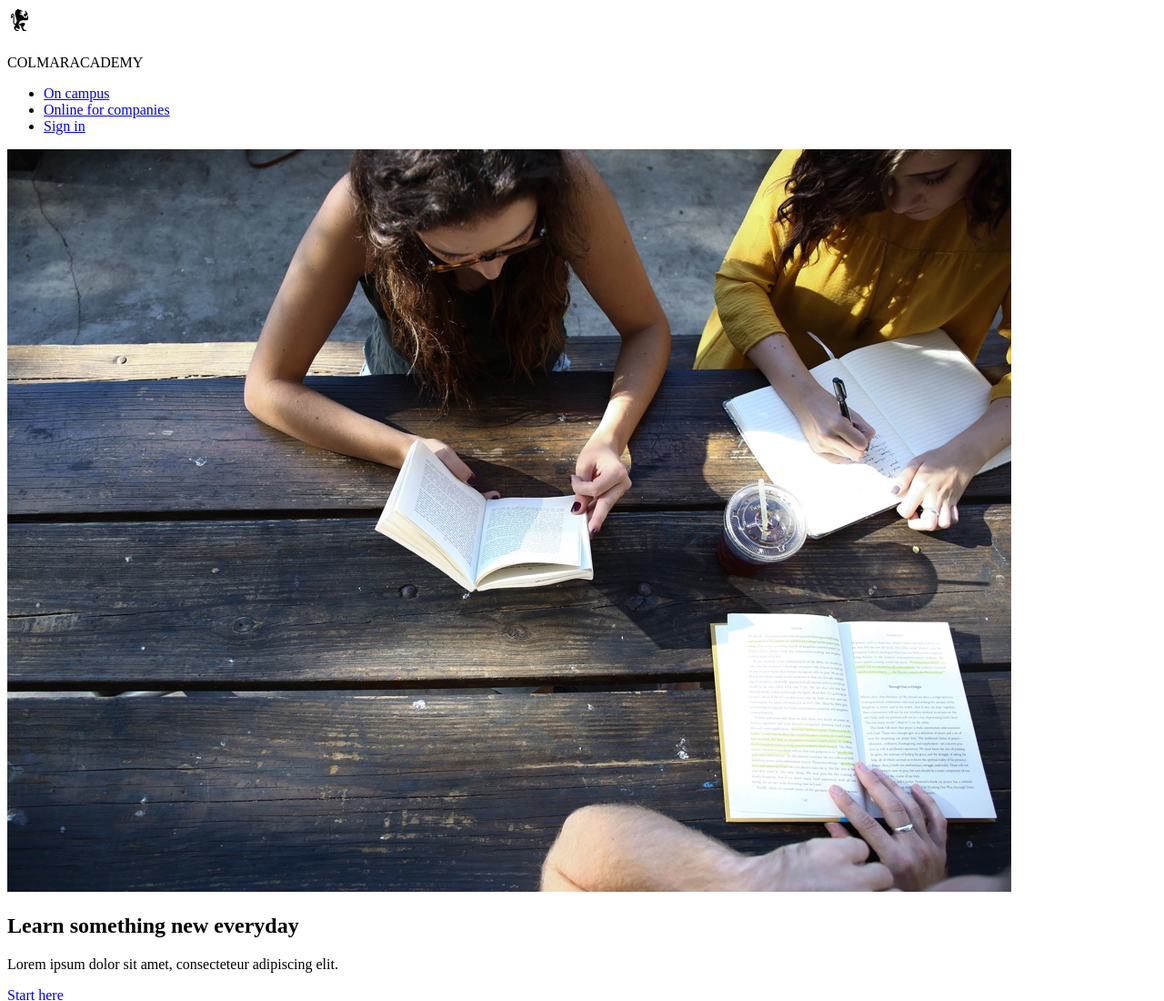
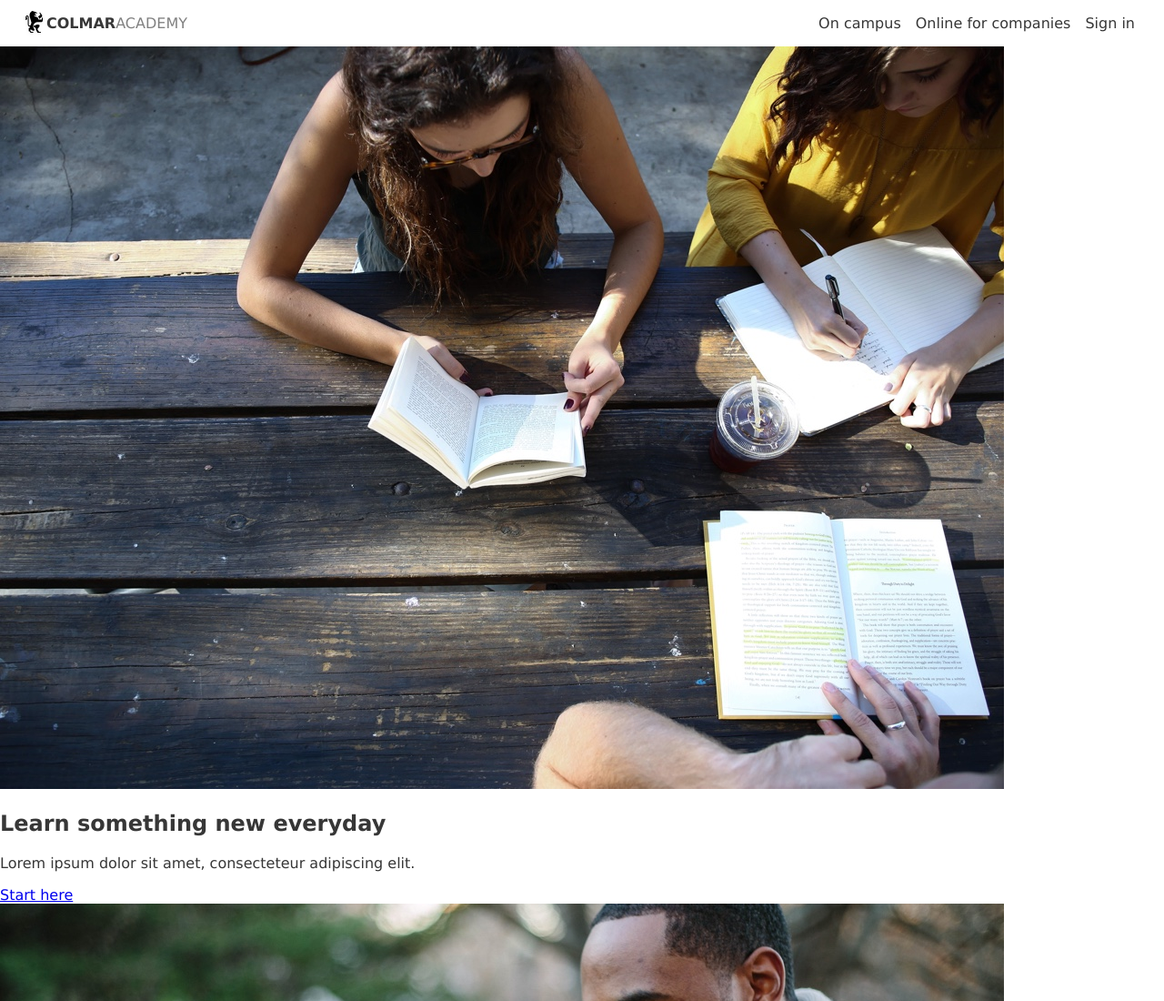
Before and after one commit to ddiegoep/ColmarAcademy, a plain HTML site: page index.html in a window 1280 px wide. Shown: the top 1100 px of the page at 91% size. Drawn offline with Linux system fonts and the light colour scheme.

Commit message:
Finish header

```diff
--- a/index.html
+++ b/index.html
@@ -5,13 +5,15 @@
     <meta charset="UTF-8">
     <meta http-equiv="X-UA-Compatible" content="IE=edge">
     <meta name="viewport" content="width=device-width, initial-scale=1.0">
+    <link rel="stylesheet" href="resources\css\style.css">
     <title>Colmar Academy</title>
 </head>
 
 <body>
     <header>
-        <img src="resources\images\ic-logo.svg" alt="Colmar Academy logo">
-        <p><span>COLMAR</span>ACADEMY</p>
+        <div><img src="resources\images\ic-logo.svg" alt="Colmar Academy logo">
+            <p><span>COLMAR</span>ACADEMY</p>
+        </div>
         <nav>
             <ul>
                 <li><a href="#">On campus</a></li>
--- a/resources/css/style.css
+++ b/resources/css/style.css
@@ -0,0 +1,52 @@
+/*Universal*/
+
+body{
+    font-family: 'Lucida Sans', 'Lucida Sans Regular', 'Lucida Grande', 'Lucida Sans Unicode', Geneva, Verdana, sans-serif;
+    font-size: 16px;
+    color: rgb(55, 55, 55);
+    margin: 0px;
+    padding: 0px;
+}
+
+/*Header*/
+
+header{
+    display: flex;
+    justify-content: space-between;
+    max-height: 4rem;
+}
+
+header div{
+    display: flex;
+    align-items: center;
+}
+
+header img{
+    display: inline-flex;
+    margin-left: 1.5rem;
+}
+
+header div p{
+    color: grey;
+}
+
+header div p span{
+    color: rgb(55, 55, 55);
+    font-weight: bold;
+}
+
+header nav ul{
+    display: flex;
+    align-items: center;
+    list-style: none;
+    margin-right: 1.5rem;
+}
+
+header nav ul li a{
+    display: inline-flex;
+    margin: 0rem 0.5rem 0rem 0.5rem;
+    color: rgb(55, 55, 55);
+    text-decoration: none;
+}
+
+/*Banner*/
```
